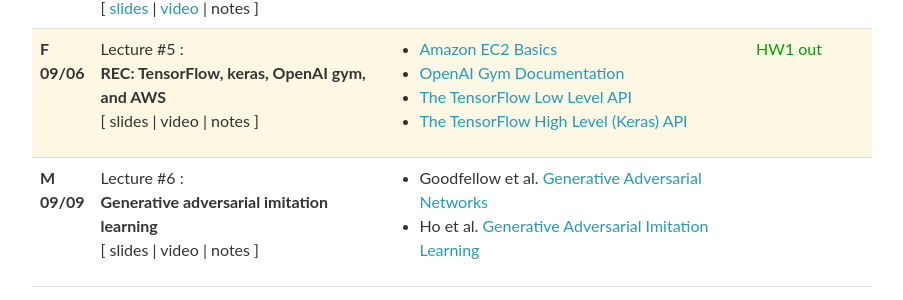
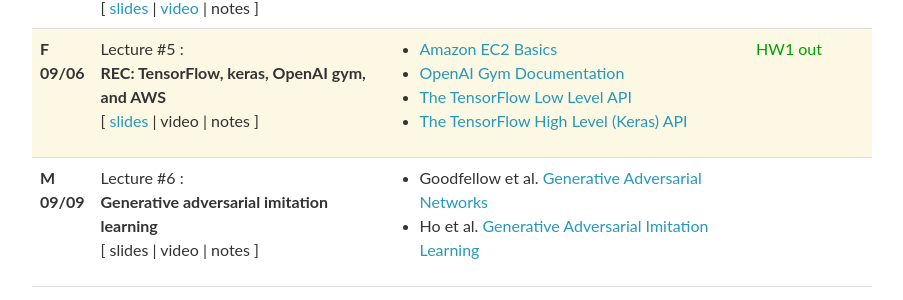
Before and after one commit to cmudeeprl/703website_f19, a Jekyll site: the page built from _pages/lectures.md, in a window 1280 px wide and 900 px high, scrolled down 793 px. Shown: the part 149-449 px from the top of the window, without its empty margins (188-1091 px from the left). Built offline with Jekyll 4.4.1, drawn with Linux system fonts in a browser that asks for light colours; nearby versions of some CDN libraries; comment, search, counter and statistics services are not loaded; part of the change alters nothing that is shown.

```diff
--- a/_data/lectures.yml
+++ b/_data/lectures.yml
@@ -57,7 +57,7 @@
   lecturer:
   title: >
     <strong>REC: TensorFlow, keras, OpenAI gym, and AWS</strong>
-  slides:
+  slides: https://cmudeeprl.github.io/703website/assets/lectures/recitation_2.pdf
   video:
   notes:
   readings:
```
Also changed, not shown: 1 other file.
